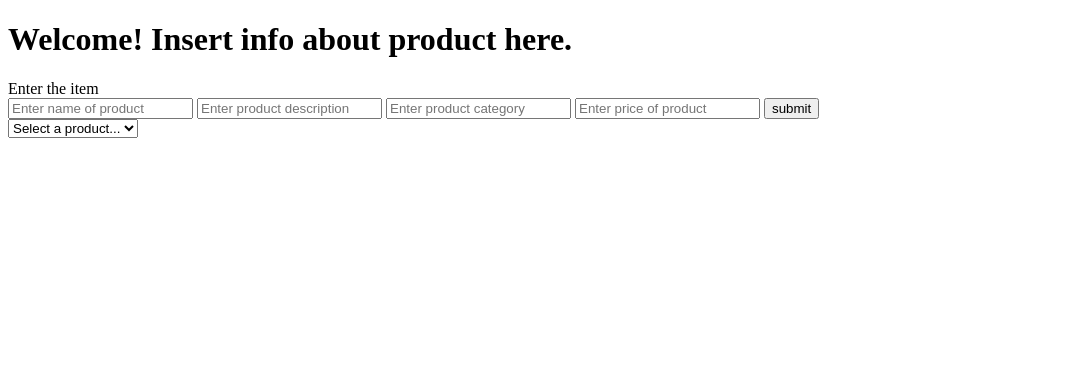
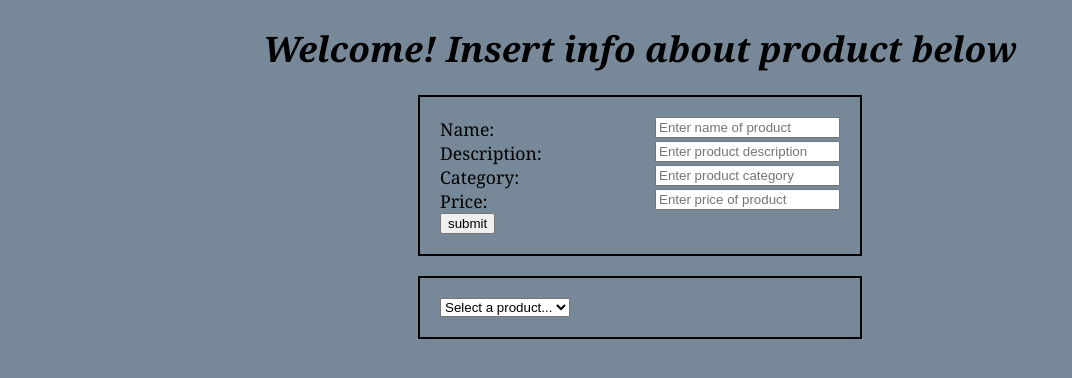
Before and after one commit to WilleAsander/POPP, a website: page www/index.html in a window 1280 px wide. Shown: the whole page, without its empty margins (0-1072 px from the left). Drawn offline with Linux system fonts and the light colour scheme; no server answers.

Commit message:
added some style to the index.html

```diff
--- a/www/index.html
+++ b/www/index.html
@@ -9,19 +9,18 @@
     <script type="application/javascript" src="main.js"></script>
 </head>
 <body>
-        <h1>Welcome! Insert info about product here.</h1>
-        <form method="POST" action="/products/create">
-          <label>Enter the item</label><br>
-          <input type="text" name="name" placeholder="Enter name of product" required>
-          <input type="text" name="description" placeholder="Enter product description" required>
-          <input type="text" name="category" placeholder="Enter product category" required>
-          <input type="number" name="price" placeholder="Enter price of product" required>
-          <input type="submit" value="submit">
+        <h1 id="billboard">Welcome! Insert info about product below</h1>
+        <form method="POST" action="/products/create" class="infoform">
+          <label class="infotext">Name:</label><input class="infoinput" type="text" name="name" placeholder="Enter name of product" required><br>
+          <label class="infotext">Description:</label><input class="infoinput" type="text" name="description" placeholder="Enter product description" required><br>
+          <label class="infotext">Category:</label> <input class="infoinput" type="text" name="category" placeholder="Enter product category" required><br>
+          <label class="infotext">Price:</label><input class="infoinput" type="number" name="price" placeholder="Enter price of product" required><br>
+          <input class="infotext"type="submit" value="submit">
         </form>
 
-    <div id="listBox">
+    <div id="listBox" class="infoform">
         <form action="">
-            <select id="list" name="products" onchange="showProduct(this.value)">
+            <select class="infotext" id="list" name="products" onchange="showProduct(this.value)">
             <option value="">Select a product...</option>
             </select>
 
--- a/www/main.css
+++ b/www/main.css
@@ -1,7 +1,38 @@
 table,th,td {
     border : 1px solid black;
     border-collapse: collapse;
-  }
-  th,td {
+}
+
+th,td {
     padding: 5px;
-  }
+}
+
+body {
+    font-family: Cambria, Cochin, Georgia, Times, 'Times New Roman', serif;
+    font-size: 1.1em;
+    background-color: lightslategray;
+}
+
+#billboard {
+    font-style: italic;
+    text-align: center;
+}
+
+.infoform {
+    border: black solid 2px;
+    width: 400px;
+    margin: auto;
+    margin-top: 20px;
+    padding: 20px;
+    text-align: center;
+    float: none;
+    overflow: hidden;
+}
+
+.infotext {
+    float: left;
+}
+
+.infoinput {
+    float: right;
+}
```
Also changed, not shown: mains.js (deleted, +0 -73 lines), www/update.html (deleted, +0 -16 lines).
